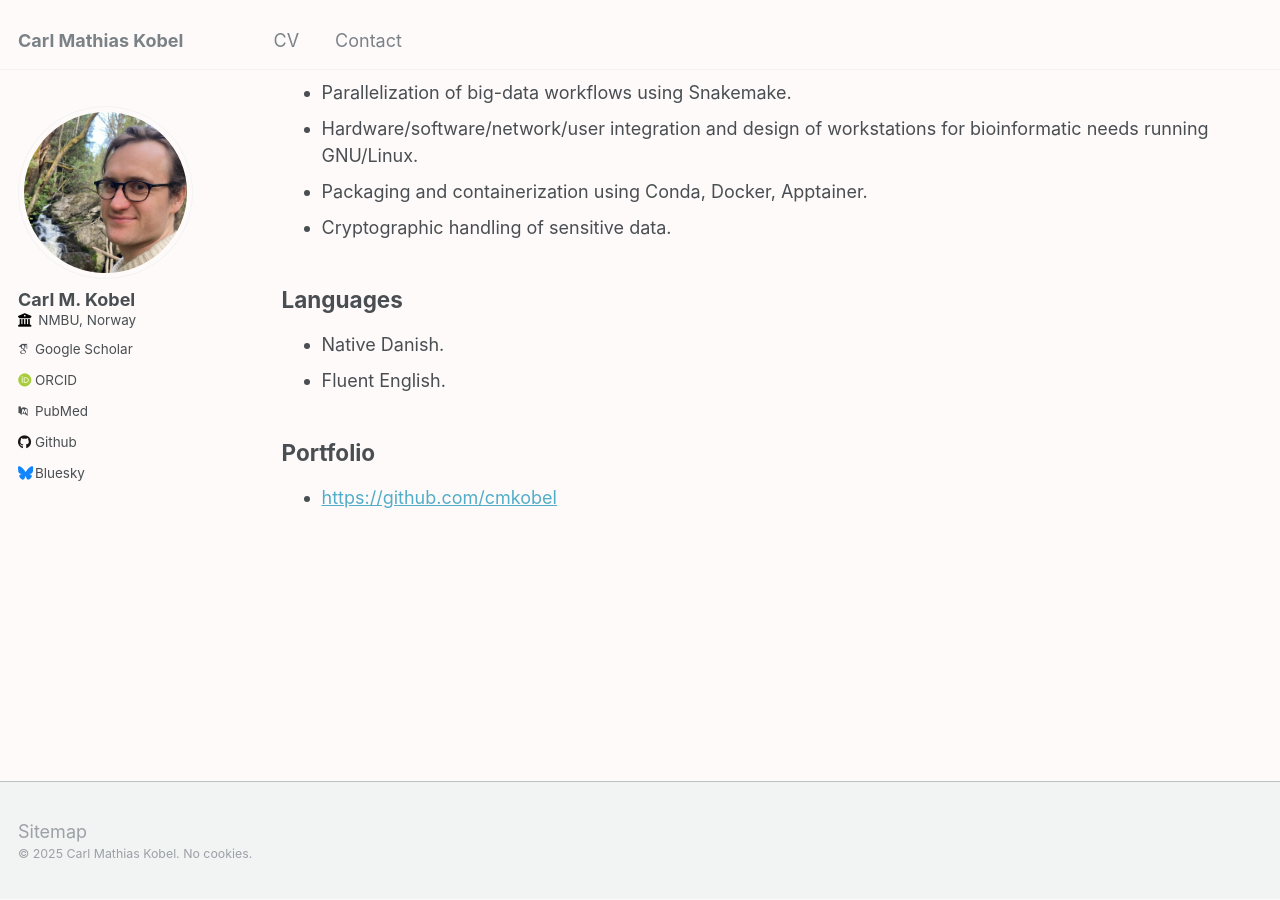
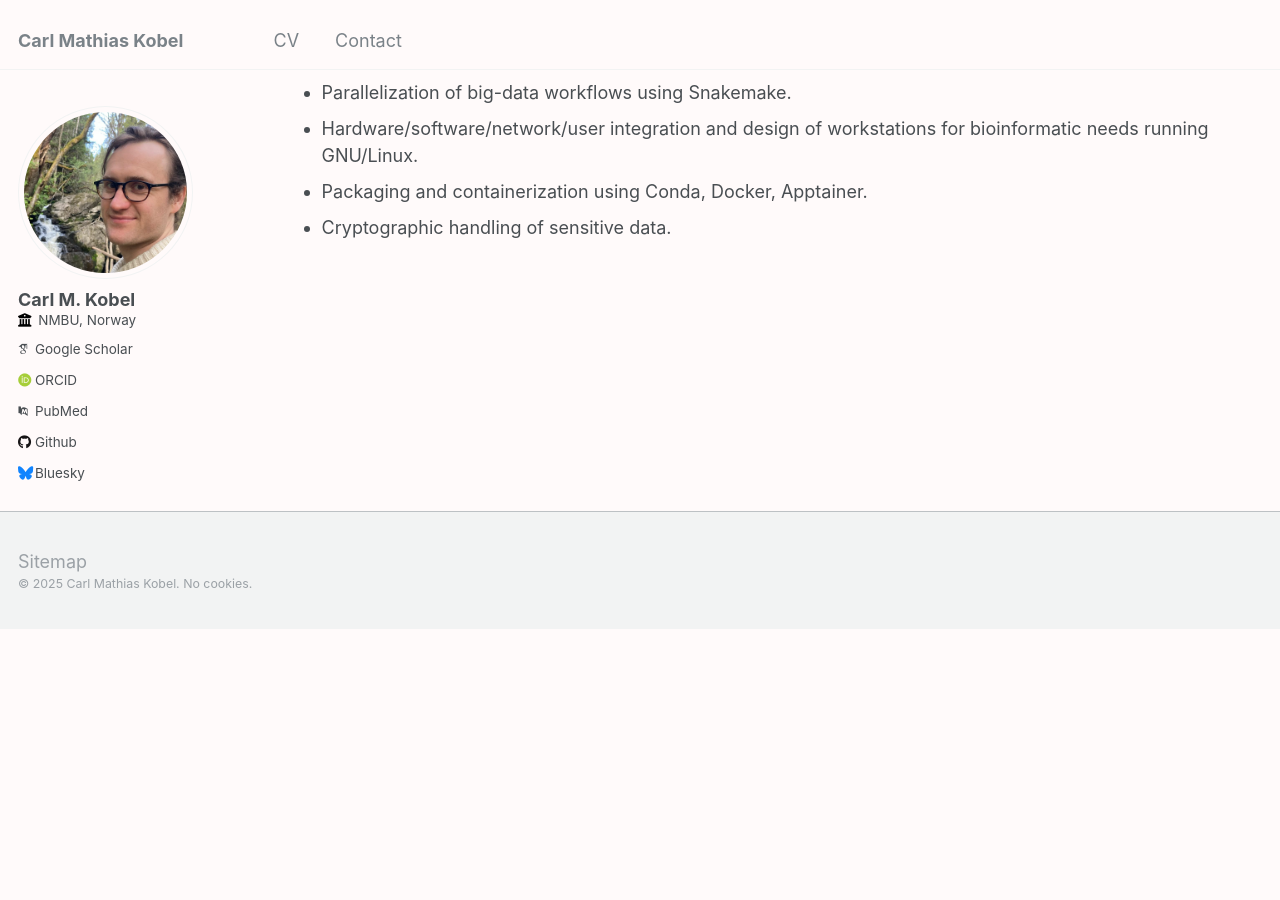
Before and after one commit to cmkobel/cmkobel.github.io, a Jekyll site: the page built from _pages/cv.md, in a window 1280 px wide and 900 px high, scrolled down 2440 px. Built offline with Jekyll 4.4.1, drawn with Linux system fonts in a browser that asks for light colours; some web fonts are replaced; after the commit the page ends 3070 px from its top, so only the background shows below that.

Commit message:
Update cv.md

```diff
--- a/_pages/cv.md
+++ b/_pages/cv.md
@@ -85,14 +85,3 @@ Department of Bioscience, Faculty of Natural Sciences, Aarhus University (AU), D
   - Hardware/software/network/user integration and design of workstations for bioinformatic needs running GNU/Linux.
   - Packaging and containerization using Conda, Docker, Apptainer.
   - Cryptographic handling of sensitive data.
-
-
-## Languages
-
-  - Native Danish.
-  - Fluent English.
-
-
-## Portfolio
-
-  - [https://github.com/cmkobel](https://github.com/cmkobel)
```
